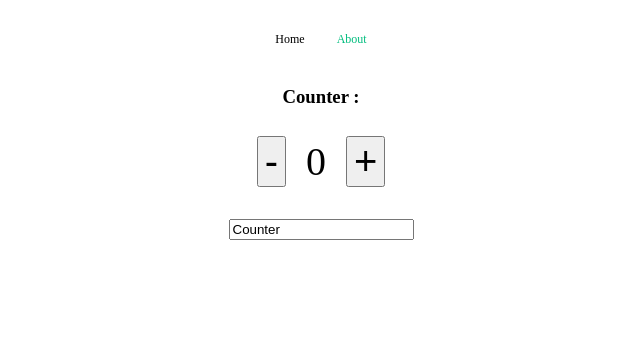
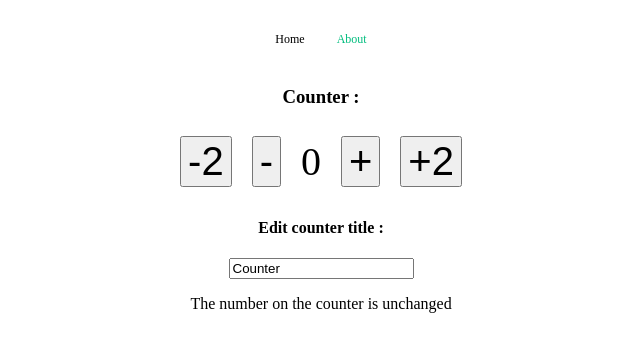
Before and after one commit to nafisahmed42018/vue3-dc, a Vue app: page / in a window 1280 px wide. Shown: the top 352 px of the page, without its empty margins (319-959 px from the left). Built offline with nearby package versions, Linux system fonts and the light colour scheme.

Commit message:
method,computed and watch covered

```diff
--- a/src/views/Home.vue
+++ b/src/views/Home.vue
@@ -2,14 +2,17 @@
   <div class="home">
     <h3>{{ counterData.title }} :</h3>
     <div>
-      <button class="btn" @click="decrement">-</button>
+      <button class="btn" @click="decrement(2)">-2</button>
+      <button class="btn" @click="decrement(1)">-</button>
       <span class="counter">{{ counterData.count }}</span>
-      <button class="btn" @click="increment">+</button>
+      <button class="btn" @click="increment(1)">+</button>
+      <button class="btn" @click="increment(2, $event)">+2</button>
     </div>
     <div class="edit">
-      <h4>{{ inp }}</h4>
+      <h4>{{ inputLabel }}</h4>
       <input v-model="counterData.title" type="text" />
     </div>
+    <p>The number on the counter is {{ oddOrEven }}</p>
   </div>
 </template>
 
@@ -53,7 +56,7 @@ export default {
 <!-- Composition API v2 -->
 
 <script setup>
-import { ref, reactive } from 'vue'
+import { ref, reactive, computed, watch } from 'vue'
 
 // reference
 const counter = ref(0)
@@ -66,9 +69,31 @@ const counterData = reactive({
   count: 0,
   title: 'Counter'
 })
-console.log(counterData)
-const increment = () => counterData.count++
-const decrement = () => counterData.count--
+const oddOrEven = computed(() => {
+  if (counterData.count === 0) {
+    return 'unchanged'
+  } else if (counterData.count % 2 === 0) {
+    return 'even'
+  } else {
+    return 'odd'
+  }
+})
+
+watch(
+  () => counterData.count,
+  (newValue, oldValue) => {
+    if (newValue > 20) {
+      alert('Counter is greater than 20')
+    }
+  }
+)
+// console.log(oddOrEven)
+
+const increment = (amount, e) => {
+  console.log(e)
+  counterData.count += amount
+}
+const decrement = (amount) => (counterData.count -= amount)
 </script>
 
 <style scoped>
```
